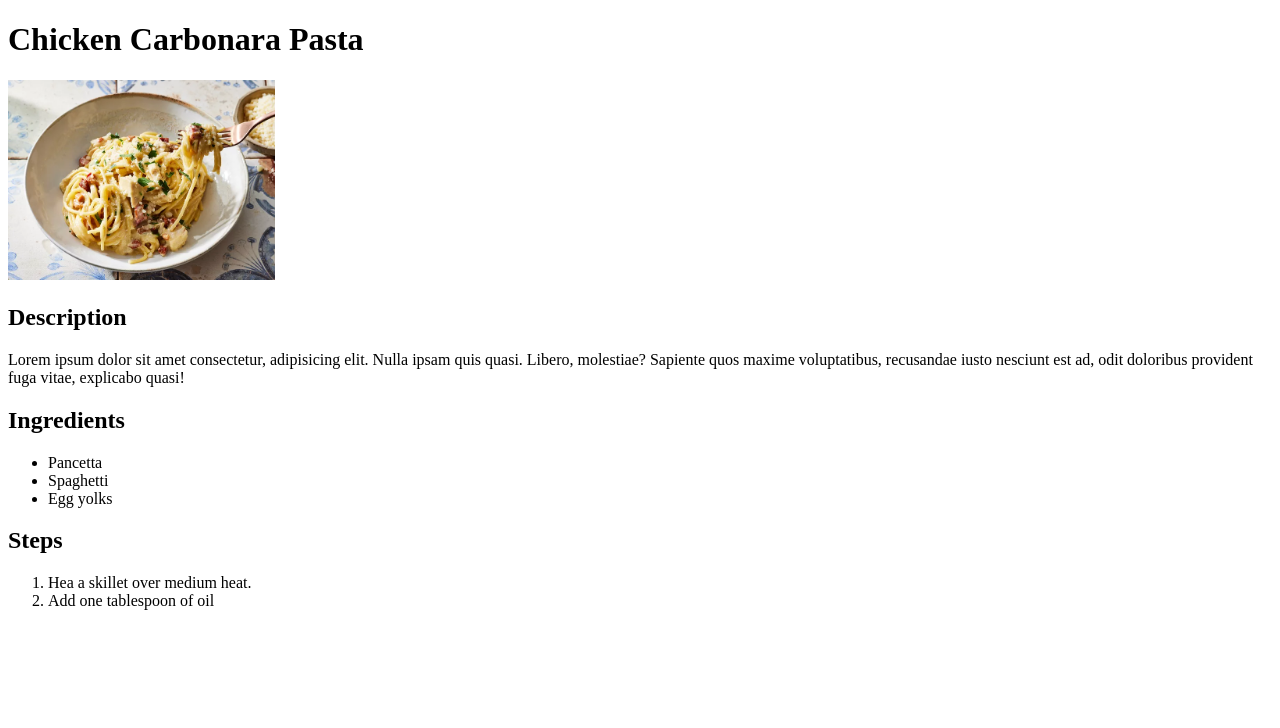
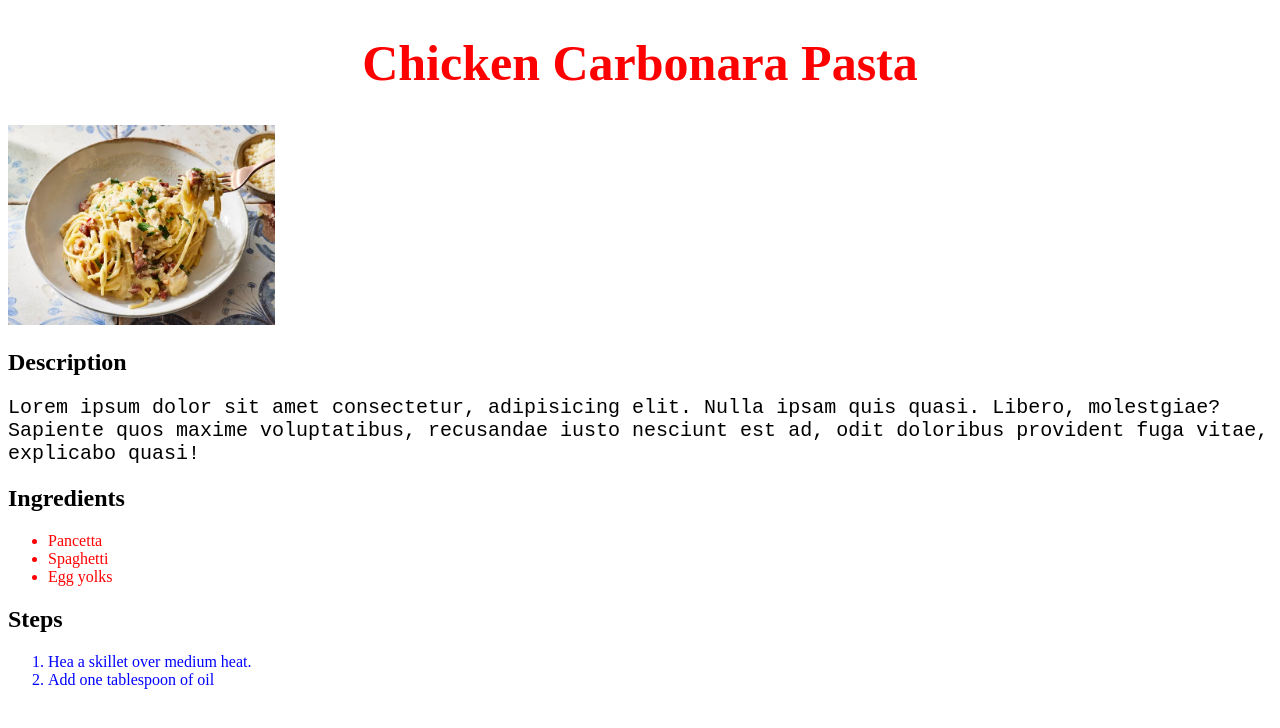
Before and after one commit to anthonyouch/odin-recipes, a plain HTML site: page recipes/chicken-carbonara-pasta.html in a window 1280 px wide. Drawn offline with Linux system fonts and the light colour scheme.

Commit message:
Added basic css

```diff
--- a/recipes/chicken-carbonara-pasta.html
+++ b/recipes/chicken-carbonara-pasta.html
@@ -3,6 +3,7 @@
     <head>
         <meta charset="UTF-8">
         <title>Chicken Carbonara Pasta</title>
+        <link rel="stylesheet" href="../styles.css">
     </head>
     <body>
         <h1>Chicken Carbonara Pasta</h1>
@@ -11,20 +12,20 @@
 
         <h2>Description</h2>
         <p>Lorem ipsum dolor sit amet consectetur, adipisicing elit. Nulla ipsam quis
-            quasi. Libero, molestiae? Sapiente quos maxime voluptatibus, recusandae iusto nesciunt est ad, odit
+            quasi. Libero, molestgiae? Sapiente quos maxime voluptatibus, recusandae iusto nesciunt est ad, odit
             doloribus provident fuga vitae, explicabo quasi!
         </p>
 
 
         <h2>Ingredients</h2>
 
-        <ul>
+        <ul class="ingredients">
             <li>Pancetta</li>
             <li>Spaghetti</li>
             <li>Egg yolks</li>
         </ul>
         <h2>Steps</h2>
-        <ol>
+        <ol class="steps">
             <li> Hea a skillet over medium heat.</li>
             <li>Add one tablespoon of oil</li>
         </ol>
--- /dev/null
+++ b/styles.css
@@ -0,0 +1,25 @@
+h1 {
+    font-weight: bold;
+    font-size: 50px;
+    text-align: center;
+    color: red;
+}
+
+
+.recipes {
+    text-align: center;
+    font-size: 25px;
+}
+
+.ingredients {
+    color: red;
+}
+
+.steps {
+    color: blue;
+}
+
+p {
+    font-family: 'Courier New', Courier, monospace;
+    font-size: 20px;
+}
```
Also changed, not shown: index.html (+2 -1 lines), recipes/mac-and-cheese.html (+3 -2 lines).
